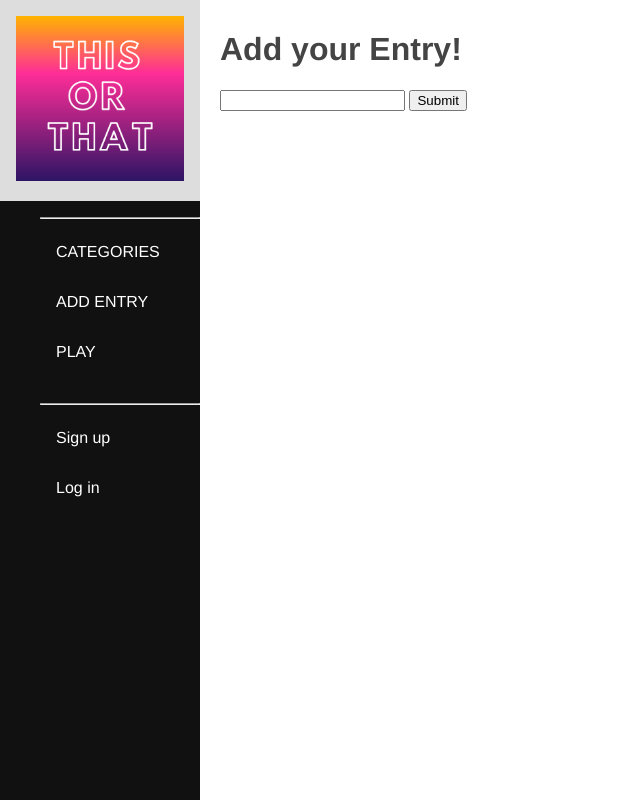
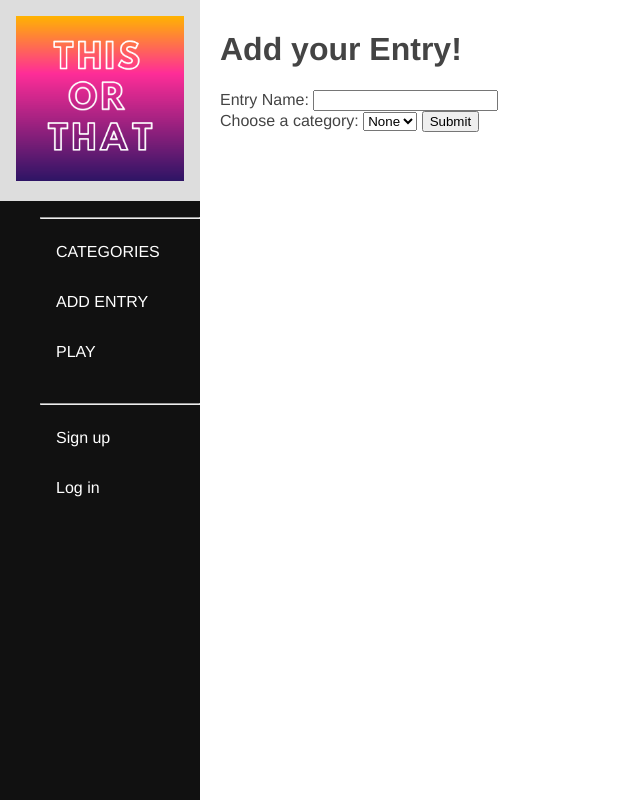
Before and after one commit to MLR-5819/FSND-Capstone, a Flask app: page /entries/add in a window 1280 px wide. Shown: the whole page, without its empty margins (0-640 px from the left). Run offline with Flask 2, Linux system fonts and the light colour scheme; tables that the repository leaves empty hold one stand-in row (values such as "Sample post").

Commit message:
Update add_entry.html

```diff
--- a/templates/add_entry.html
+++ b/templates/add_entry.html
@@ -4,7 +4,14 @@
     <div class="content">
         <h1>Add your Entry!</h1>
         <form action="{{ url_for('add_entry') }}" method="post">
-            <input type="text" name="entryName">
+            <label for="entryName">Entry Name: </label>
+            <input type="text" name="entryName"><br>
+            <label for="category">Choose a category:</label>
+                <select id="category" name="category">
+                    {% for category in categories %}
+                    <option value="{{ category.id }}">{{ category.type }}</option>
+                    {% endfor %}
+                </select>
             <input type="submit">
         </form>
     </div>
```
